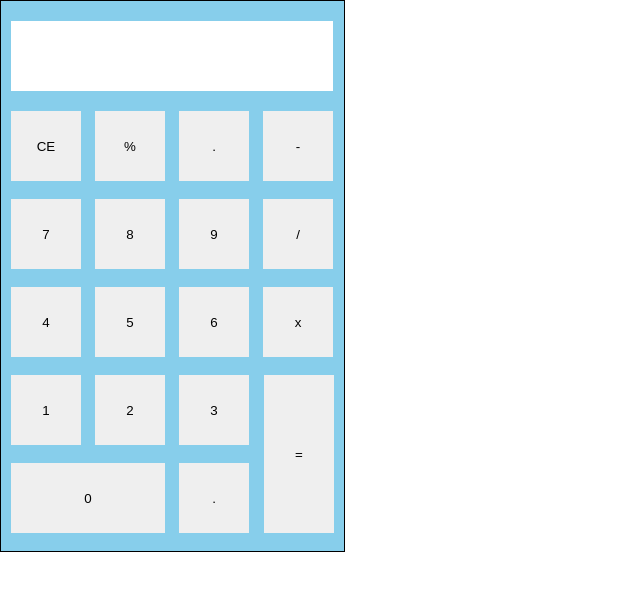
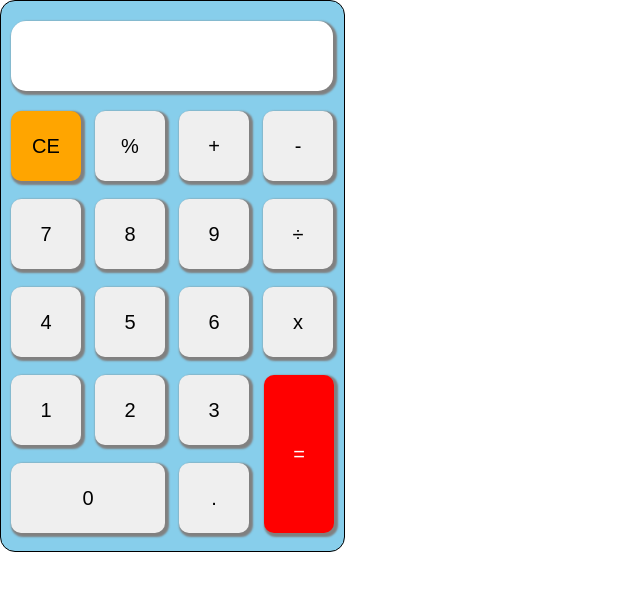
Before and after one commit to GuddyTech/codegaminator_calculator, a plain HTML site: page pages/home.html in a window 1280 px wide. Shown: the whole page, without its empty margins (0-640 px from the left). Drawn offline with Linux system fonts and the light colour scheme.

Commit message:
added the padding of the display and added the shadow of the buttons

```diff
--- a/pages/home.html
+++ b/pages/home.html
@@ -16,9 +16,9 @@
 
 
             <div class="btn-1-div">
-                <input class="in1" type="button" value="CE" >
+                <input class="in1" id="ce" type="button" value="CE" >
                 <input class="in1" type="button" value="%">
-                <input class="in1" type="button" value=".">
+                <input class="in1" type="button" value="+">
                 <input class="in1" type="button" value="-">
             </div>
             <br>
@@ -27,7 +27,7 @@
                 <input class="in2" type="button" value="7" >
                 <input class="in2" type="button" value="8">
                 <input class="in2" type="button" value="9">
-                <input class="in2" type="button" value="/">
+                <input class="in2" type="button" value="&#247;">
             </div>
             <br>
 
--- a/styles/home.scss
+++ b/styles/home.scss
@@ -13,6 +13,7 @@
             height: 550px;
             width: 343px;
             background-color: skyblue;
+            border-radius: 15px;
 
             .display-div {
                 margin: 20px 10px;
@@ -21,6 +22,10 @@
                 .disp-input {
                     height: 70px;
                     width: 322px;
+                    font-size: 40px;
+                    border-radius: 15px;
+                    box-shadow: 2px 2px 2px 2px grey;
+                    padding: 10px 20px;
                 }
 
             }
@@ -31,7 +36,13 @@
                     height: 70px;
                     width: 70px;
                     margin-left: 10px;
+                    font-size: 20px;
+                    border-radius: 10px;
+                    box-shadow: 2px 2px 2px 2px grey;
 
+                }
+                #ce {
+                    background-color: orange;
                 }
             }
 
@@ -41,6 +52,9 @@
                     height: 70px;
                     width: 70px;
                     margin-left: 10px;
+                    font-size: 20px;
+                    border-radius: 10px;
+                    box-shadow: 2px 2px 2px 2px grey;
 
                 }
             }
@@ -51,6 +65,9 @@
                     height: 70px;
                     width: 70px;
                     margin-left: 10px;
+                    font-size: 20px;
+                    border-radius: 10px;
+                    box-shadow: 2px 2px 2px 2px grey;
 
                 }
             }
@@ -64,6 +81,9 @@
                         height: 70px;
                         width: 70px;
                         margin-left: 10px;
+                        font-size: 20px;
+                        border-radius: 10px;
+                        box-shadow: 2px 2px 2px 2px grey;
 
                     }
 
@@ -80,6 +100,11 @@
                         height: 158px;
                         width: 70px;
                         margin-right: 10px;
+                        font-size: 20px;
+                        color: white;
+                        background-color: red;
+                        border-radius: 10px;
+                        box-shadow: 2px 2px 2px 2px grey;
 
                     }
 
```
Also changed, not shown: styles/home.css, 1 other file.
